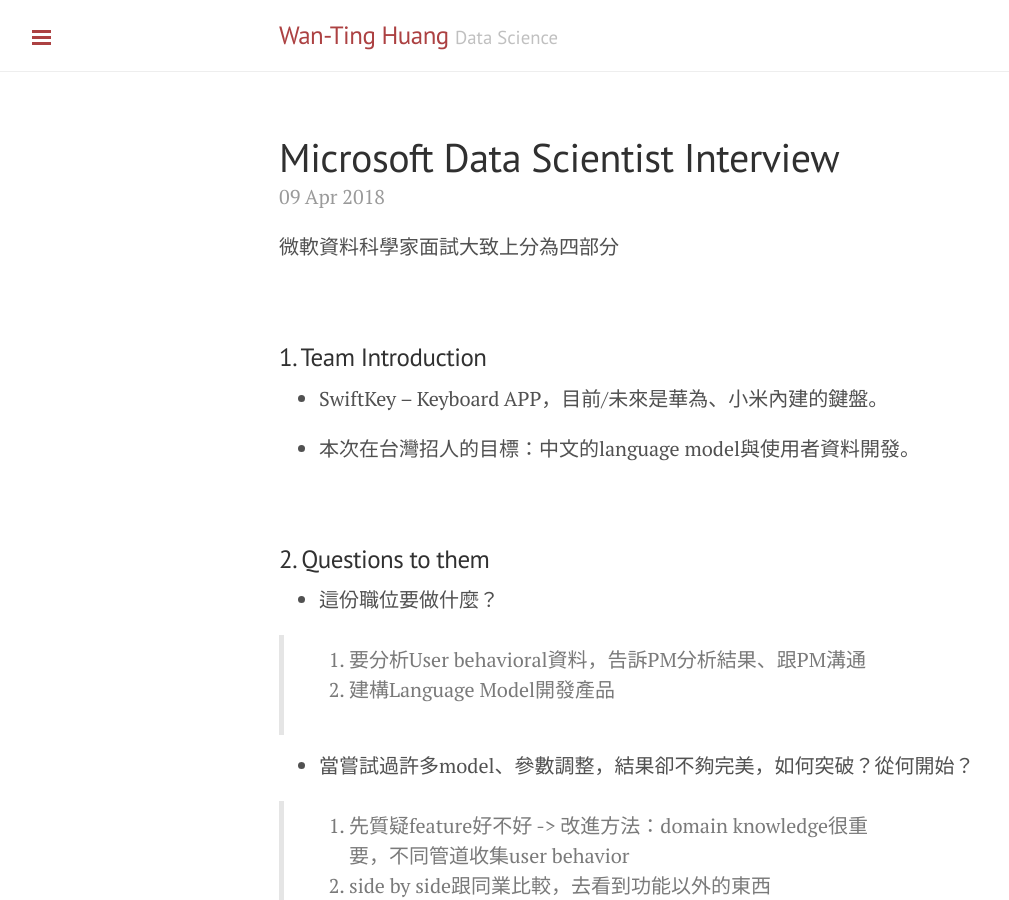
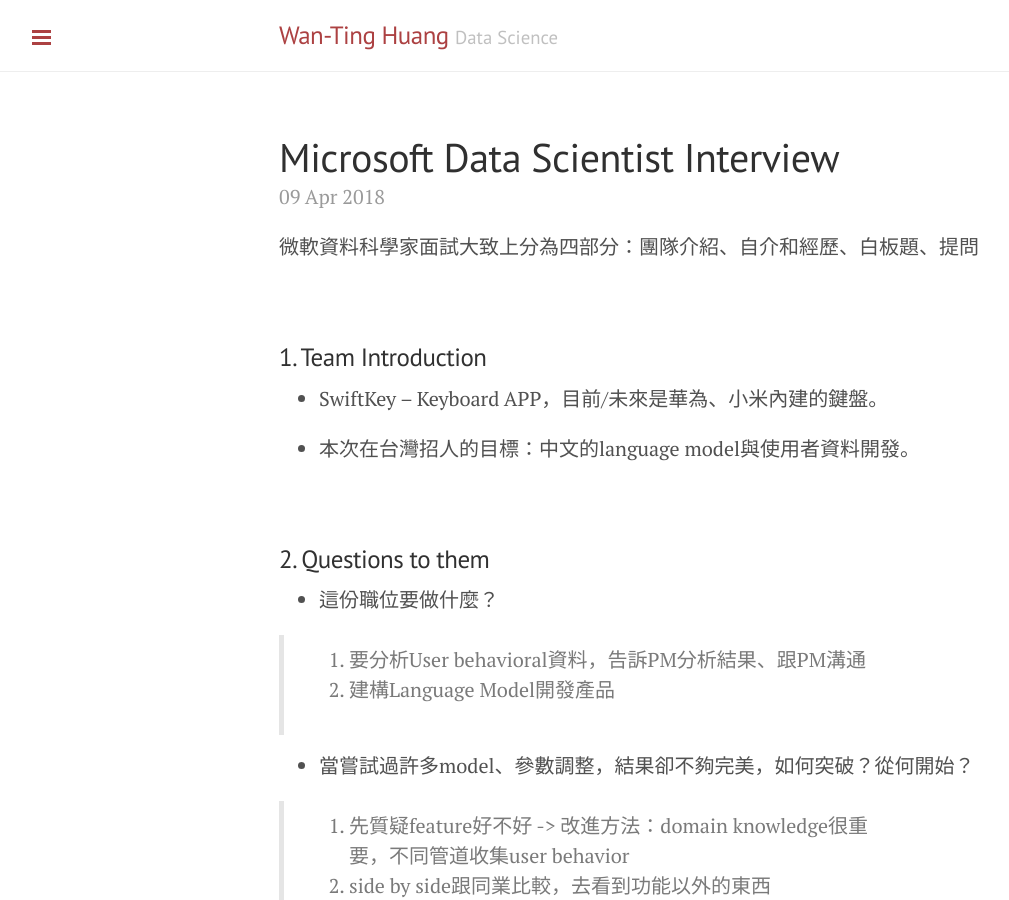
Before and after one commit to wantinghuang/wantinghuang.github.io, a Jekyll site: the page built from _posts/2018-04-09-MS-interview.md, in a window 1280 px wide and 900 px high. Shown: the whole window, without its empty margins (1-1010 px from the left). Built offline with Jekyll 4.4.1, drawn with Linux system fonts in a browser that asks for light colours.

Commit message:
Update 2018-04-09-MS-interview.md

```diff
--- a/_posts/2018-04-09-MS-interview.md
+++ b/_posts/2018-04-09-MS-interview.md
@@ -2,7 +2,9 @@
 layout: post
 title: Microsoft Data Scientist Interview
 ---
-微軟資料科學家面試大致上分為四部分
+微軟資料科學家面試大致上分為四部分：團隊介紹、自介和經歷、白板題、提問
+
+<!-- more -->
 
 <br>
 
@@ -11,8 +13,6 @@ title: Microsoft Data Scientist Interview
   * SwiftKey -- Keyboard APP，目前/未來是華為、小米內建的鍵盤。
 
   * 本次在台灣招人的目標：中文的language model與使用者資料開發。
-
-<!-- more -->
 
 <br>
 
```
